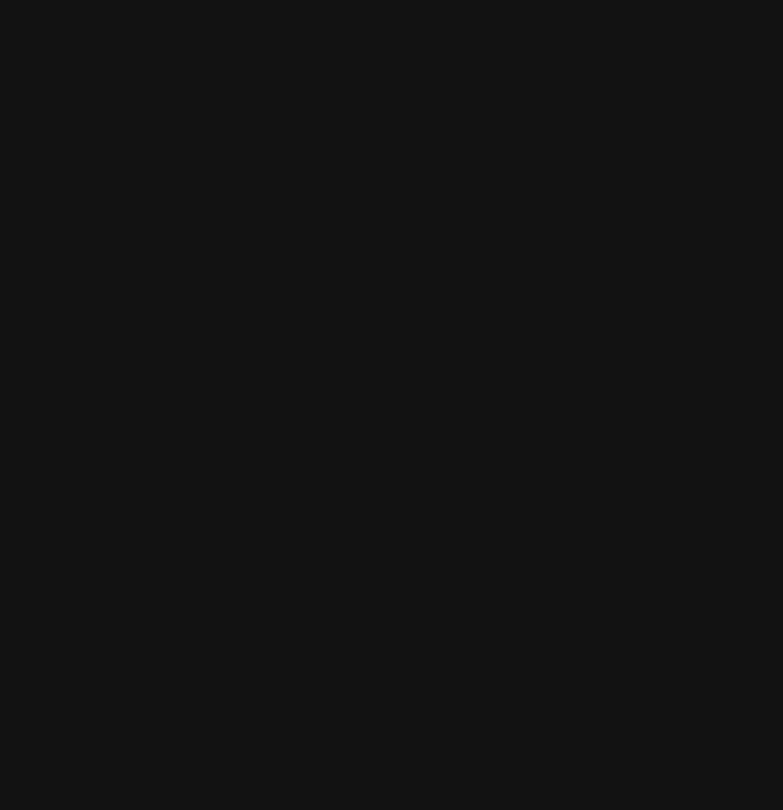
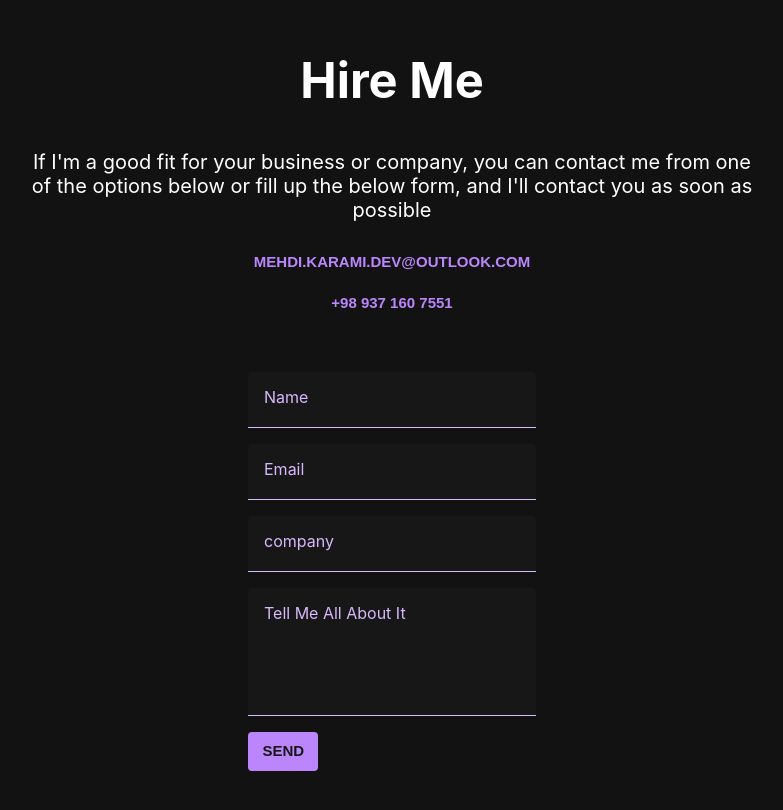
Before and after one commit to MehdiKaramiGr/portfolio-mk, a React (Create React App) app: page / in a window 1280 px wide. Shown: the part 3602-4412 px from the top of the page, without its empty margins (248-1031 px from the left). Before the commit the page ends 4332 px from the top, so only its background shows below. Built offline with nearby package versions, Linux system fonts and the light colour scheme; no server answers.

Commit message:
setting firebase up, creating contact form and custom cotact forms

```diff
--- /dev/null
+++ b/src/components/ContactForm/ContactForm.jsx
@@ -0,0 +1,100 @@
+import { React, useState, useEffect } from "react";
+
+import { db } from "../../firebase/firebase";
+import { collection, addDoc } from "firebase/firestore";
+
+import CustomeButton from "../CustomeButton/CustomeButton";
+
+import "./ContactForm.scss";
+import FormInput from "../FormInput.jsx/FormInput";
+
+const FORM_ENDPOINT = "";
+export default function ContactForm() {
+	const [formData, updateFormData] = useState({
+		name: "",
+		email: "",
+		company: "",
+		description: "",
+	});
+
+	const handleSubmit = async (e) => {
+		e.preventDefault();
+		try {
+			const { name, email, company, description } = formData;
+			const docRef = await addDoc(collection(db, "submitForm"), {
+				name: name,
+				emailAddress: email,
+				company: company,
+				description: description,
+			});
+			console.log("Document written with ID: ", docRef.id);
+		} catch (e) {
+			console.error("Error adding document: ", e);
+		}
+	};
+
+	const handleChange = (e) => {
+		const { name, value } = e.target;
+		updateFormData((prevState) => ({ ...prevState, [name]: value }));
+
+		if (e.target.value) {
+			if (!e.target.className.includes("filled")) {
+				e.target.className += " filled";
+			}
+			console.log(e.target.value);
+		} else {
+			e.target.className = e.target.className.replace("filled", "");
+		}
+	};
+
+	return (
+		<form action={FORM_ENDPOINT} onSubmit={handleSubmit}>
+			<FormInput
+				label="Name"
+				type="text"
+				value={formData.name}
+				name="name"
+				onChange={(e) => handleChange(e)}
+				required
+			/>
+
+			<FormInput
+				cName="email"
+				type="email"
+				value={formData.email}
+				label="Email"
+				name="email"
+				onChange={(e) => handleChange(e)}
+				required
+			/>
+
+			<FormInput
+				type="text"
+				value={formData.Company}
+				label="company"
+				onChange={(e) => handleChange(e)}
+				name="company"
+			/>
+
+			<div className="form-input-container textarea">
+				<textarea
+				className="form-input"
+					value={formData.description}
+					name="description"
+					onChange={(e) => handleChange(e)}
+					required
+				/>
+				<label className="form-input-label" htmlFor="description">
+					<span className="label-name">Tell Me All About It</span>
+				</label>
+			</div>
+
+			<div>
+				<CustomeButton cName="contained" type="submit">
+					{" "}
+					Send{" "}
+				</CustomeButton>
+			</div>
+		</form>
+	);
+}
--- /dev/null
+++ b/src/components/ContactForm/ContactForm.scss
@@ -0,0 +1,12 @@
+input, select, textarea {
+    font-family: inherit;
+    font-size: 100%;
+  }
+  textarea{
+    resize: none;
+
+  }
+
+.form-input-container.textarea{
+  height: 8rem;
+}
--- a/src/components/CustomeButton/CustomeButton.jsx
+++ b/src/components/CustomeButton/CustomeButton.jsx
@@ -1,7 +1,13 @@
 import { React, useRef, useState } from "react";
 
 import "./CustomeButton.scss";
-export default function CustomeButton({url,children,cName='' , ...otherButtonProps}) {
+export default function CustomeButton({
+	url,
+	children,
+	propHandleClick,
+	cName = "",
+	...otherButtonProps
+}) {
 	const btnRef = useRef();
 	const [clicked, setClicked] = useState(false);
 	const [rippleStyle, setRippleStyle] = useState();
@@ -33,6 +39,7 @@
 			setClicked(false);
 			clearInterval(timer1);
 		}, 605);
+
 	};
 
 	//useEffect(() => {}, [rippleStyle]);
@@ -43,7 +50,7 @@
 			ref={btnRef}
 			onClick={(e) => handleClick(e)}
 		>
-            {children}
+			{children}
 
 			{clicked ? <span className="ripple" style={rippleStyle}></span> : null}
 		</button>
--- a/src/components/CustomeButton/CustomeButton.scss
+++ b/src/components/CustomeButton/CustomeButton.scss
@@ -1,53 +1,3 @@
-// .btn {
-// 	//font-family: 'Roboto', sans-serif;
-// 	&.contained {
-// 		// ?
-// 		position: relative;
-
-// 		outline: 0;
-// 		border: 0;
-// 		overflow: hidden;
-
-// 		font-size: var(--d--1);
-// 		font-weight: 500;
-// 		color: var(--on-primary);
-// 		background-color: var(--primary);
-// 		border-radius: 0.25rem;
-
-// 		padding-inline: 2rem;
-// 		padding-block: 1rem;
-
-// 		margin-inline: var(--sp-3xs);
-// 		margin-block: var(--sp-2xs);
-
-// 		transition: background 400ms;
-// 		cursor: pointer;
-
-// 		&:hover {
-// 			//background-color: var(--primary--dp01);
-// 		}
-// 		&:active {
-// 			//background-color: var(--primary-dp01);
-// 		}
-// 		&:focus {
-// 		}
-// 	}
-// }
-
-// .ripple {
-// 	position: absolute; /* The absolute position we mentioned earlier */
-// 	border-radius: 50%;
-// 	transform: scale(0);
-// 	animation: ripple 600ms linear;
-// 	background-color: rgba(255, 255, 255, 0.7);
-// }
-
-// @keyframes ripple {
-// 	to {
-// 		transform: scale(4);
-// 		opacity: 0;
-// 	}
-// }
 
 .btn {
 
@@ -71,7 +21,11 @@
 
 	border: 1px solid;
 	border-radius: 0.25rem;
-	border-color: var(--primary);
+	border-color: transparent;
+	background-color: transparent;
+
+	color: var(--primary);
+
 
 	font-weight: 650;
 	font-size: 0.9375rem;
@@ -84,6 +38,35 @@
 	user-select: none;
 
 	text-rendering: auto;
+
+	transition: font-size 0.2s;
+
+
+	a{
+		text-decoration: none;
+		color: var(--primary);
+
+
+	}
+
+	&.hover:hover {
+		font-size: 1em;
+		//transform: scale(1.1);
+		cursor: pointer;
+	}
+
+	span.ripple {
+
+		position: absolute; /* The absolute position we mentioned earlier */
+		// z-index: 2;
+		border-radius: 50%;
+		transform: scale(0);
+		animation: ripple 600ms linear;
+		background-color: var(--primary-dp01);
+		opacity: 0.5;
+	}
+
+
 
 	&.larg {
 		font-size: 1rem;
@@ -135,7 +118,8 @@
 		}
 	}
 	&.outlined{
-		background-color: transparent ;
+
+		border-color: var(--primary);
 		// background-color: var(--primary) ;
 		color:var(--primary);
 		cursor: pointer;
@@ -163,6 +147,8 @@
 
 	}
 
+
+
 }
 
 
--- /dev/null
+++ b/src/components/FormInput.jsx/FormInput.jsx
@@ -0,0 +1,18 @@
+import React from "react";
+
+import "./FormInput.scss";
+
+export default function FormInput({ name, label, cName, ...otherProps }) {
+	return (
+		<div className="form-input-container">
+			<input
+				className={`form-input ${cName ? cName : null}`}
+				name={name}
+				{...otherProps}
+			/>
+			<label className="form-input-label" htmlFor={name}>
+				<span className="label-name">{label}</span>
+			</label>
+		</div>
+	);
+}
--- /dev/null
+++ b/src/components/FormInput.jsx/FormInput.scss
@@ -0,0 +1,105 @@
+.form-input-container {
+	font-size: 1rem;
+
+	position: relative;
+
+	margin-block: 1rem;
+
+	width: 18rem;
+	height: 3.5rem;
+
+	border-radius: 5px 5px 0 0;
+
+	overflow: hidden;
+}
+
+.form-input-label {
+	font-size: 1rem;
+
+	position: absolute;
+	width: 100%;
+	height: 100%;
+
+	// transform: translate(1rem, 50%);
+	z-index: 1;
+	white-space: nowrap;
+
+	pointer-events: none;
+	//border: 1px solid red;
+	top: -1px;
+
+	border-bottom: 1px solid var(--primary-dp01);
+
+	&::after {
+		position: absolute;
+		left: 0;
+		bottom: 0;
+
+		content: "";
+		width: 100%;
+		height: 100%;
+		top: -2px;
+		border-bottom: 3px solid var(--primary--dp02);
+
+		transition: transform 0.3s ease;
+
+		transform: translateX(-100%);
+	}
+}
+
+.label-name {
+	position: absolute;
+	transform: translate(1rem, 80%);
+	color: var(--primary-dp01);
+	transition: all 0.3s ease;
+}
+
+.form-input {
+	font-size: 1rem;
+	background-color: var(--surface-dp01);
+	color: var(--on-surface);
+	border: none;
+	padding-inline: 1rem;
+	padding-top: 1rem;
+
+	height: 100%;
+	width: 100%;
+
+	position: absolute;
+
+	box-sizing: border-box;
+    &:hover , &:focus{
+        background-color: var(--surface-dp02);
+    }
+
+	&:focus,
+	&.filled {
+		outline: none;
+
+		& ~ .form-input-label {
+			.label-name {
+				transform: translate(1rem, 0%);
+				font-size: 0.9rem;
+				font-weight: 300;
+			}
+			&::after {
+				z-index: 2;
+				transform: translateX(0%);
+			}
+		}
+	}
+
+	&.email {
+		&.filled:invalid {
+			& ~ .form-input-label {
+				.label-name {
+					color: var(--error);
+					font-weight: 400;
+				}
+				&::after {
+					border-color: var(--error) !important;
+				}
+			}
+		}
+	}
+}
--- a/src/components/Hire/Hire.jsx
+++ b/src/components/Hire/Hire.jsx
@@ -1,4 +1,6 @@
 import React from "react";
+import ContactForm from "../ContactForm/ContactForm";
+import CustomeButton from "../CustomeButton/CustomeButton";
 
 import "./Hire.scss";
 
@@ -7,10 +9,22 @@
 		<div id="Hire" ref={propRef}>
 			<div className="hire-banner">
 				<h2>Hire Me</h2>
+				<p>
+					If I'm a good fit for your business or company, you can contact me
+					from one of the options below or fill up the below form, and I'll
+					contact you as soon as possible{" "}
+				</p>
+        <div className="contact-info">
+				<CustomeButton cName="hover">
+					<a href="mailto:">mehdi.karami.dev@outlook.com</a>
+				</CustomeButton>
+				<CustomeButton cName="hover">
+					<a href="tel:+989371607551">+98 937 160 7551</a>
+				</CustomeButton>
 
+        </div>
 			</div>
-
-
+      <ContactForm/>
 		</div>
 	);
 }
--- a/src/components/Hire/Hire.scss
+++ b/src/components/Hire/Hire.scss
@@ -1,11 +1,38 @@
 #Hire {
+	display: flex;
+	flex-direction: column;
+	align-items: center;
 	height: 100vh;
 	background-color: var(--surface);
-	margin-block: 5rem;
+	padding-block: 15rem;
+
+	gap: 2rem;
 
 }
 
 .hire-banner{
+	h2{
+		font-size: var(--d-3);
+	}
+	p{
+		font-size: var(--d--1);
+		font: 300;
+	}
 	text-align: center;
+	max-width: 46rem;
+
+	.contact-info{
+		display: flex;
+		flex-direction: column;
+		align-items: center;
+		.btn{
+			max-width:20rem;
+
+		}
+	}
 
 }
+email-link{
+		color: var(--primary);
+
+	}
--- /dev/null
+++ b/src/firebase/firebase.js
@@ -0,0 +1,20 @@
+import { initializeApp } from "firebase/app";
+import { getFirestore } from "firebase/firestore";
+
+import { collection, addDoc } from "firebase/firestore";
+
+const firebaseConfig = {
+	apiKey: process.env.REACT_APP_FIREBASE_API_KEY,
+	authDomain: process.env.REACT_APP_FIREBASE_AUTH_DOMAIN,
+	projectId: process.env.REACT_APP_FIREBASE_PROJECT_ID,
+	storageBucket: process.env.REACT_APP_FIREBASE_STORAGE_BUCKET,
+	messagingSenderId: process.env.REACT_APP_FIREBASE_MESSAGING_SENDER_ID,
+	appId: process.env.REACT_APP_FIREBASE_APP_ID,
+};
+
+console.log(firebaseConfig);
+const app = initializeApp(firebaseConfig);
+
+const db = getFirestore(app);
+
+export { db };
--- a/src/index.scss
+++ b/src/index.scss
@@ -16,7 +16,7 @@
 	--surface-dp02: hsl(0, 0%, 11%);
 
 
-	--error: #cf6679;
+	--error: hsl(349, 82%, 61%);
 	--on-primary: #000000;
 	--on-secondary: #000000;
 	--on-background: #ffffff;
```
Also changed, not shown: package.json (+5 -3 lines), 1 other file (tests, documents, lock files or other folders).
